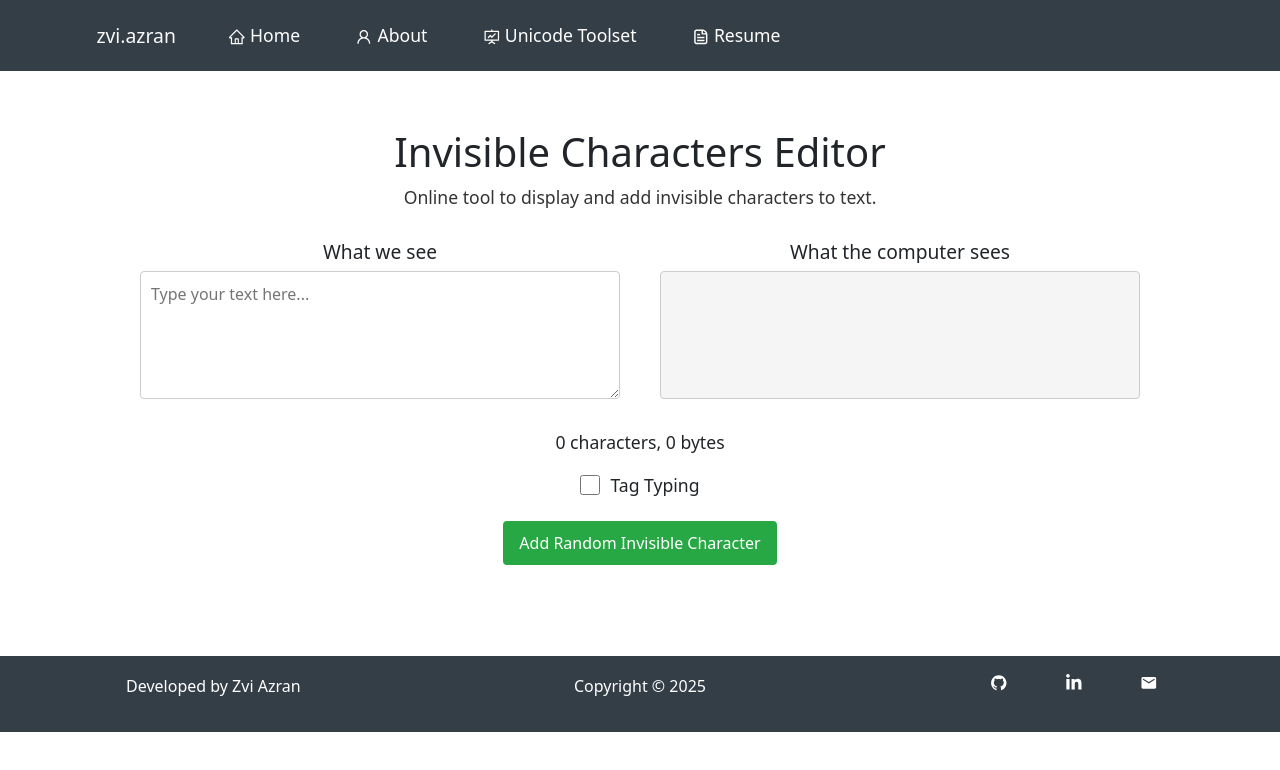
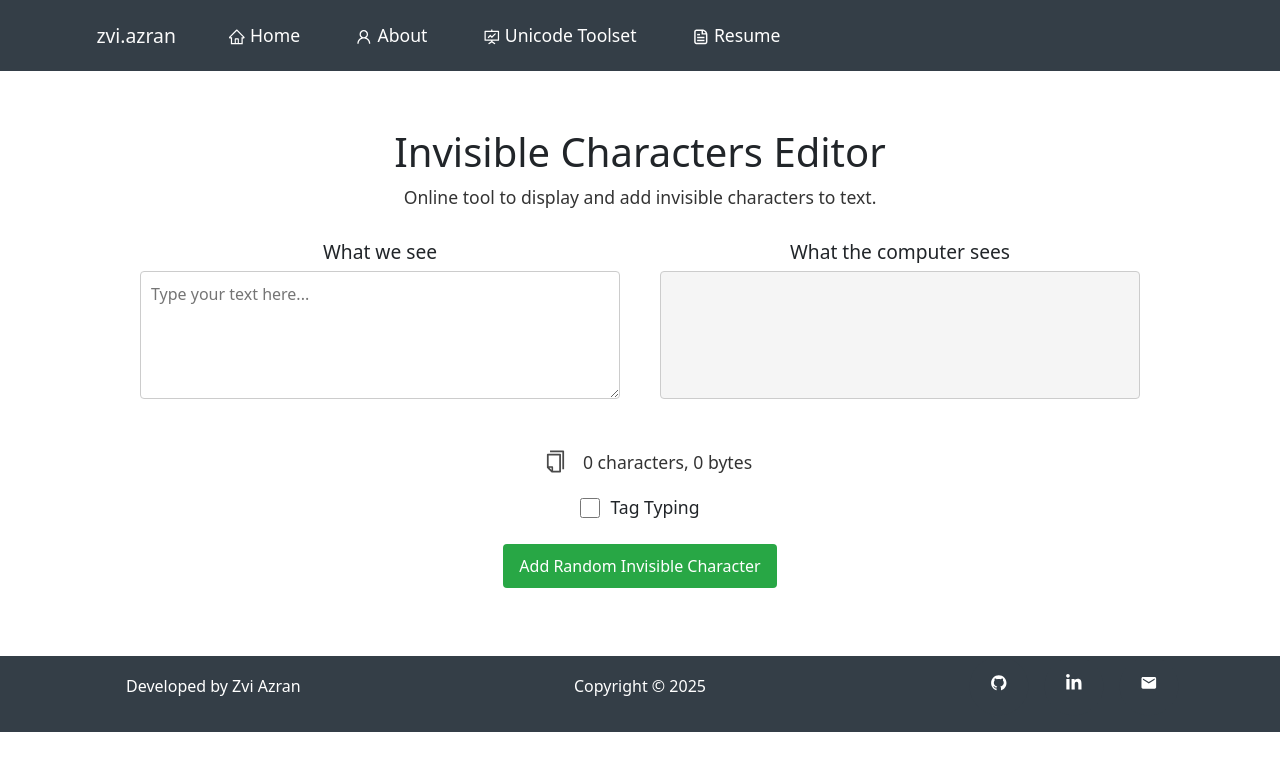
Before and after one commit to zviazran/unicode-toolset, a React (Vite) app: page /unicode-toolset/invisible-char-editor in a window 1280 px wide. Shown: the top 770 px of the page. Built offline with nearby package versions, Linux system fonts and the light colour scheme.

Commit message:
add copy button to make usage easier

```diff
--- /dev/null
+++ b/src/components/Toolset/CounterBar.module.css
@@ -0,0 +1,54 @@
+.counterBar {
+    display: flex;
+    justify-content: center;
+    align-items: center;
+    margin-top: 20px;
+    font-size: 1.1rem;
+    padding: 10px;
+  }
+
+  .counterBar p {
+    margin: 0;
+    color: #333;
+  }
+
+  .copyButton {
+    background-color: transparent;
+    border: none;
+    cursor: pointer;
+    transition: color 0.3s;
+    padding: 10px 15px;
+    display: flex;
+    align-items: center;
+    justify-content: center;
+  }
+
+  .copyButton:hover {
+    color: #007bff;
+  }
+
+  .icon {
+    font-size: 25px;
+    transition: transform 0.2s ease-in-out;
+    color: #4a4a4a;
+  }
+
+  .iconCheck {
+    color: #4a4a4a;
+  }
+
+  .iconCopy {
+    color: #4a4a4a;
+  }
+
+  .copyButton:hover .iconCopy {
+    color: #007bff;
+  }
+
+  .copyButton .iconCheck {
+    color: #28a745;
+  }
+
+  .copyButton:hover .icon {
+    transform: scale(1.1);
+  }
--- /dev/null
+++ b/src/components/Toolset/CounterBar.tsx
@@ -0,0 +1,40 @@
+import { useState, RefObject } from "react";
+import { AiOutlineCopy, AiOutlineCheck } from "react-icons/ai";
+import styles from './CounterBar.module.css';
+
+interface CounterBarProps {
+  textareaRef: RefObject<HTMLTextAreaElement>;
+}
+
+export default function CounterBar({ textareaRef }: CounterBarProps) {
+  const [copied, setCopied] = useState(false);
+
+  const handleCopy = () => {
+    if (textareaRef.current) {
+      navigator.clipboard.writeText(textareaRef.current.value).then(() => {
+        setCopied(true);
+        setTimeout(() => setCopied(false), 2000);
+      });
+    }
+  };
+
+  const characterCount = textareaRef.current?.value.length || 0;
+  const byteCount = new TextEncoder().encode(textareaRef.current?.value || "").length;
+
+  return (
+    <div className={styles.counterBar}>
+      <button
+        onClick={handleCopy}
+        className={styles.copyButton}
+        title="Copy to clipboard"
+      >
+        {copied ? (
+          <AiOutlineCheck className={`${styles.icon} ${styles.iconCheck}`} />
+        ) : (
+          <AiOutlineCopy className={`${styles.icon} ${styles.iconCopy}`} />
+        )}
+      </button>
+      <p>{characterCount} characters, {byteCount} bytes</p>
+    </div>
+  );
+}
--- a/src/components/Toolset/DrUnicode/DrUnicodeWrapper.tsx
+++ b/src/components/Toolset/DrUnicode/DrUnicodeWrapper.tsx
@@ -1,8 +1,10 @@
-import React, { useState } from "react";
+import React, { useState, useRef } from "react";
 import styles from './DrUnicodeWrapper.module.css';
 import { DrUnicode } from 'drunicode';
+import CounterBar from '../CounterBar';
 
 const DrUnicodeWrapper: React.FC = () => {
+    const textareaRef = useRef<HTMLTextAreaElement>(null);
   const [normalText, setNormalText] = useState<string>("");
   const [diagnosisText, setDiagnosisText] = useState<string>("");
   const drUnicode = new DrUnicode();
@@ -27,6 +29,7 @@ const DrUnicodeWrapper: React.FC = () => {
       </div>
       <div className={styles.textBox}>
         <textarea
+          ref={textareaRef}
           value={normalText}
           onChange={handleTextChange}
           placeholder="Text input..."
@@ -35,9 +38,7 @@ const DrUnicodeWrapper: React.FC = () => {
       <div className={styles.diagnosisText}>
           {diagnosisText}
       </div>
-      <div className={styles.counters}>
-        <p>{normalText.length} characters, {new TextEncoder().encode(normalText).length} bytes</p>
-      </div>
+      <CounterBar textareaRef={textareaRef} />
     </div>
   );
 };
--- a/src/components/Toolset/InvisibleCharEditor/InvisibleCharEditor.tsx
+++ b/src/components/Toolset/InvisibleCharEditor/InvisibleCharEditor.tsx
@@ -1,6 +1,7 @@
 // src/components/InvisibleCharEditor.tsx
-import React, { useState } from "react";
+import React, { useState, useRef } from "react";
 import styles from './InvisibleCharEditor.module.css';
+import CounterBar from '../CounterBar';
 
 // Define ranges of invisible characters
 const invisibleCharRanges = [
@@ -53,6 +54,7 @@ const replaceInvisibleChars = (text: string): (string | JSX.Element)[] => {
 };
 
 const InvisibleCharEditor: React.FC = () => {
+  const textareaRef = useRef<HTMLTextAreaElement>(null);
   const [normalText, setNormalText] = useState("");
   const [processedText, setProcessedText] = useState<(string | JSX.Element)[]>([]);
   const [isTagTyping, setIsAddTagsMode] = useState(false);
@@ -70,7 +72,6 @@ const InvisibleCharEditor: React.FC = () => {
         .filter((char) => /^[a-zA-Z0-9 !@#$%^&*()]$/.test(char))
         .map((char) => String.fromCodePoint(0xe0000 + char.charCodeAt(0)))
         .join("");
-
       // Reinsert the processed text at the correct position
       const updatedValue =
         newValue.slice(0, cursorPosition - diff) +
@@ -122,9 +123,6 @@ const InvisibleCharEditor: React.FC = () => {
     setProcessedText(replaceInvisibleChars(updatedText));
   };
 
-  const characterCount = normalText.length;
-  const byteCount = new TextEncoder().encode(normalText).length;
-
   return (
     <div className={styles.invisibleCharEditor}>
       <h1>Invisible Characters Editor</h1>
@@ -135,6 +133,7 @@ const InvisibleCharEditor: React.FC = () => {
         <div className={styles.textBox}>
           <h2>What we see</h2>
           <textarea
+            ref={textareaRef}
             value={normalText}
             onChange={handleTextChange}
             placeholder="Type your text here..."
@@ -147,9 +146,7 @@ const InvisibleCharEditor: React.FC = () => {
           </div>
         </div>
       </div>
-      <div className={styles.counters}>
-        <p>{characterCount} characters, {byteCount} bytes</p>
-      </div>
+      <CounterBar textareaRef={textareaRef} />
       <div className={styles.buttonContainer}>
         <label className={styles.tagToggle}>
           <input
```
